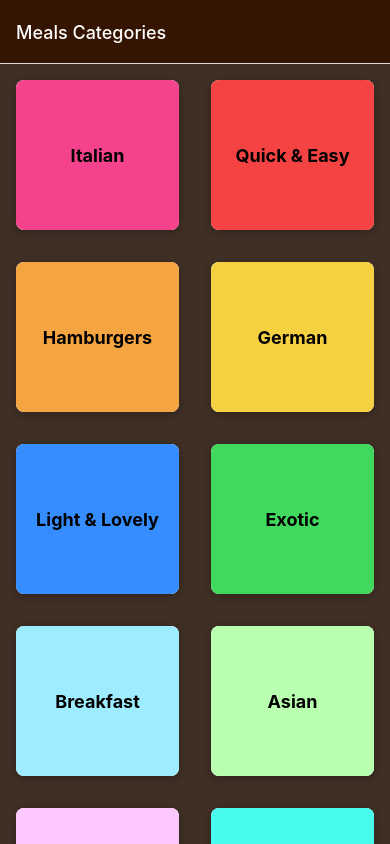
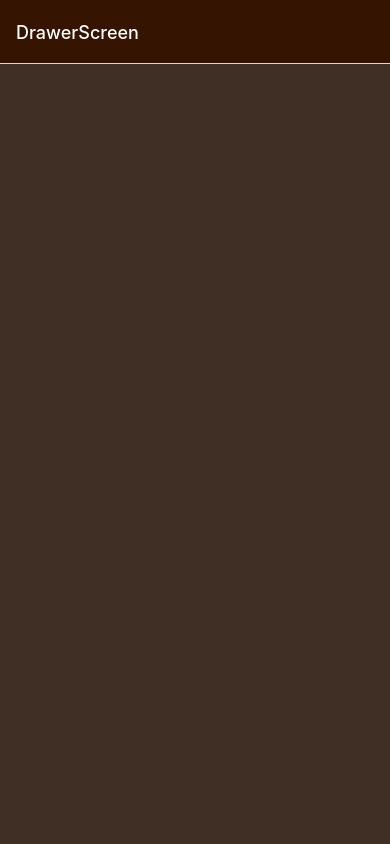
Before and after one commit to jcarroll1976/ReactNativeMealsApp, a React Native app: screen / in a window 390 px wide. Built offline with nearby package versions, Linux system fonts and the light colour scheme.

Commit message:
Added FavoritesScreen to display favorited meals

```diff
--- a/App.js
+++ b/App.js
@@ -1,6 +1,7 @@
 import { StatusBar } from 'expo-status-bar';
 import { NavigationContainer } from '@react-navigation/native';
 import { createNativeStackNavigator } from '@react-navigation/native-stack';
+import { createDrawerNavigator } from "@react-navigation/drawer";
 import { Button, StyleSheet } from 'react-native';
 
 import CategoryScreen from './screens/CategoryScreen';
@@ -8,6 +9,15 @@ import MealsOverviewScreen from './screens/MealsOverviewScreen';
 import MealDetailsScreen from './screens/MealDetailsScreen';
 
 const Stack = createNativeStackNavigator();
+
+const Drawer = createDrawerNavigator();
+
+function DrawerNavigator() {
+  return
+  <Drawer.Navigator>
+    <Drawer.Screen name="Categories" component={CategoryScreen}/>
+  </Drawer.Navigator>
+}
 
 export default function App() {
   return (
@@ -22,10 +32,10 @@ export default function App() {
         }}
       >
         <Stack.Screen
-          name="MealsCategories"
-          component={CategoryScreen}
+          name="DrawerScreen"
+          component={DrawerNavigator}
           options={{
-            title: "Meals Categories"
+           // title: "Meals Categories"
           }}
         />
         <Stack.Screen
--- a/package.json
+++ b/package.json
@@ -9,6 +9,7 @@
     "web": "expo start --web"
   },
   "dependencies": {
+    "@react-navigation/drawer": "^6.6.15",
     "@react-navigation/native": "^6.1.16",
     "@react-navigation/native-stack": "^6.9.25",
     "expo": "~50.0.11",
@@ -16,7 +17,9 @@
     "react": "18.2.0",
     "react-native": "0.73.4",
     "react-native-safe-area-context": "4.8.2",
-    "react-native-screens": "~3.29.0"
+    "react-native-screens": "~3.29.0",
+    "react-native-gesture-handler": "~2.14.0",
+    "react-native-reanimated": "~3.6.2"
   },
   "devDependencies": {
     "@babel/core": "^7.20.0"
```
Also changed, not shown: screens/FavoritesScreen.js (added, +7 -0 lines), 1 other file (tests, documents, lock files or other folders).
